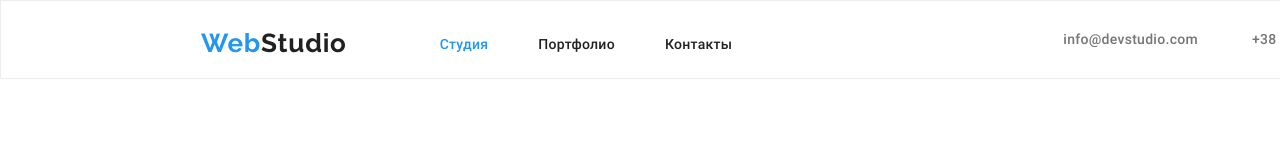
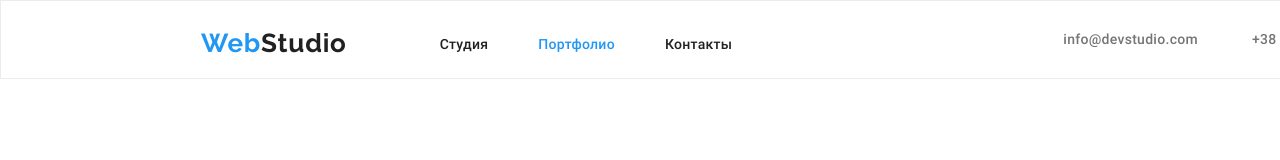
Before and after one commit to yuliiasonko/goit-markup-hw-03, a plain HTML site: page portfolio.html in a window 1280 px wide. Shown: the top 160 px of the page. Drawn offline with Linux system fonts and the light colour scheme.

Commit message:
Update portfolio.html

```diff
--- a/portfolio.html
+++ b/portfolio.html
@@ -25,10 +25,10 @@
 
        <ul class="site-nav-list">
            <li class="site-nav-list-item">
-               <a class="site-nav-list-link is-current" href="#"> Студия</a>
+               <a class="site-nav-list-link" href="./index.html"> Студия</a>
            </li>
            <li class="site-nav-list-item">
-               <a class="site-nav-list-link" href="./portfolio.html">Портфолио</a>
+               <a class="site-nav-list-link is-current" href="./portfolio.html">Портфолио</a>
            </li>
            <li class="site-nav-list-item">
                <a class="site-nav-list-link" href="#">Контакты</a>
```
